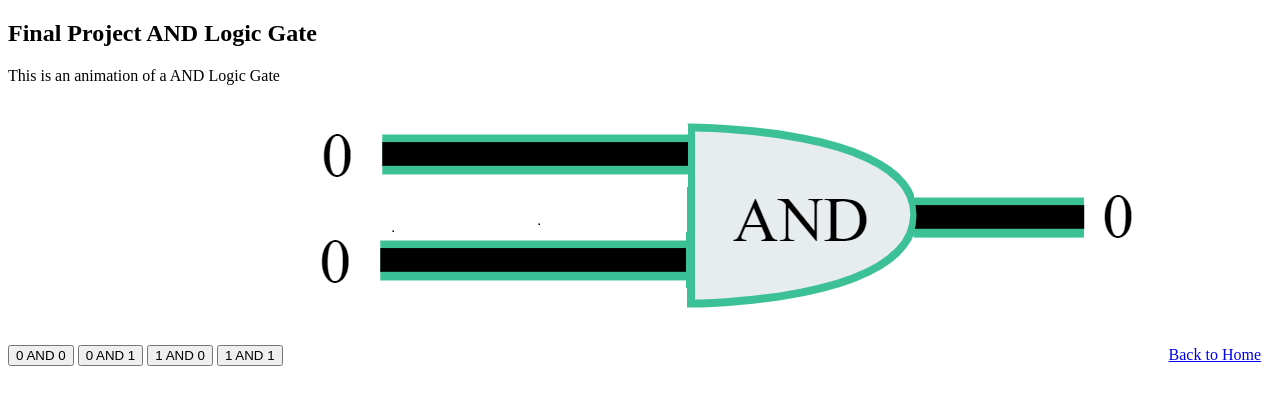
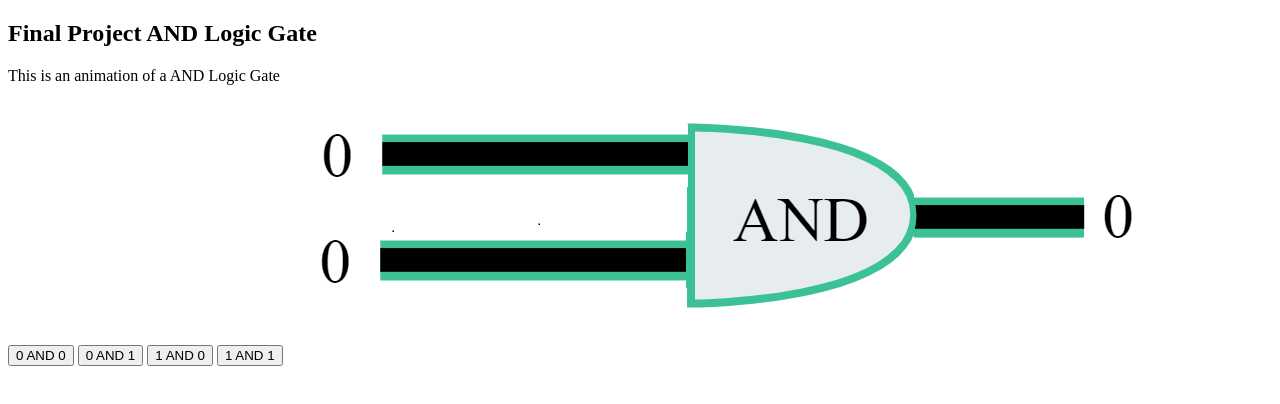
Before and after one commit to JevonTeul/easyAND, a plain HTML site: page index.html in a window 1280 px wide. Drawn offline with Linux system fonts and the light colour scheme.

Commit message:
Update index.html

```diff
--- a/index.html
+++ b/index.html
@@ -13,7 +13,7 @@
 <button onclick="document.getElementById('myImage').src='and2on.png'">1 AND 1</button>
 
 <img id="myImage" src="and2off.PNG">
-<a href="index.html">Back to Home</a></h3>
+
 
 
 </body>
```
